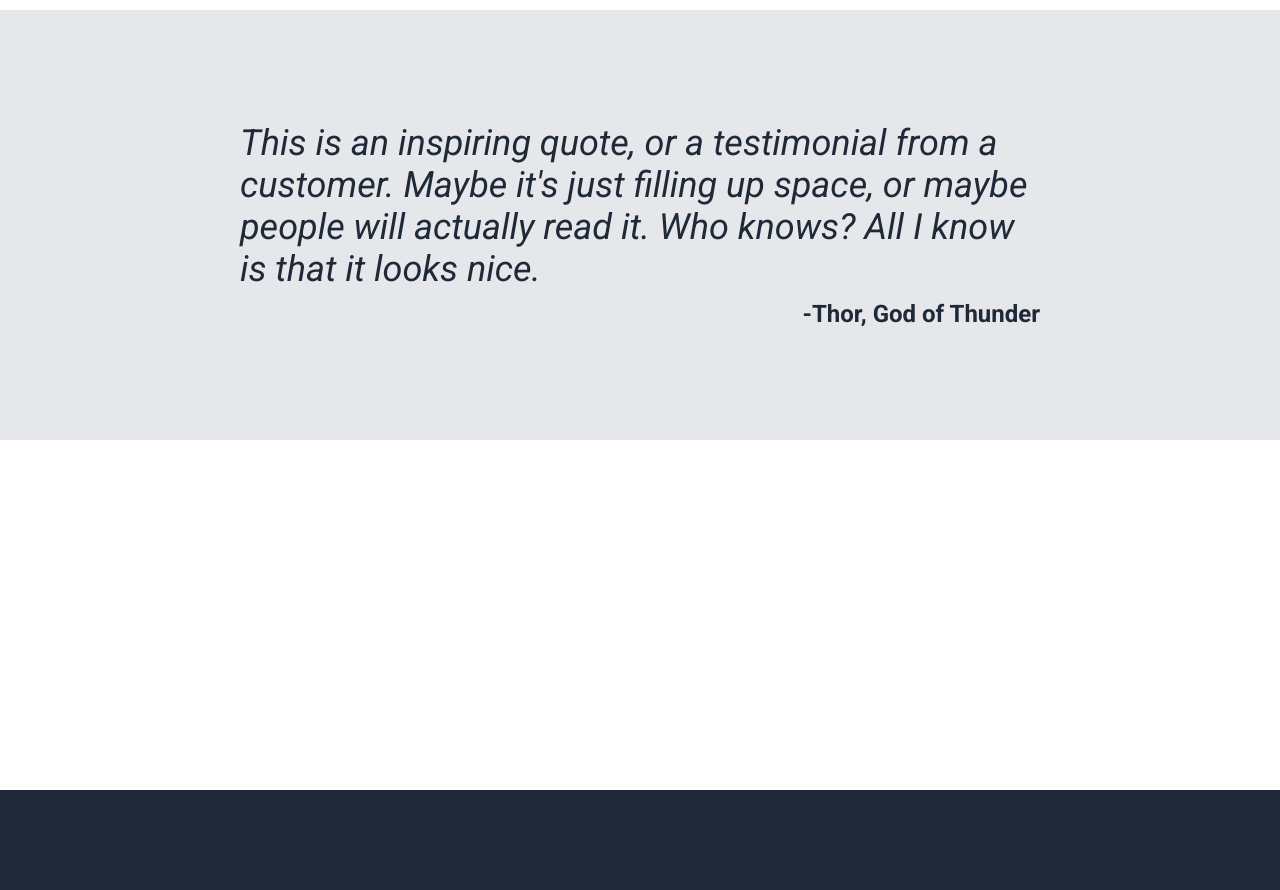
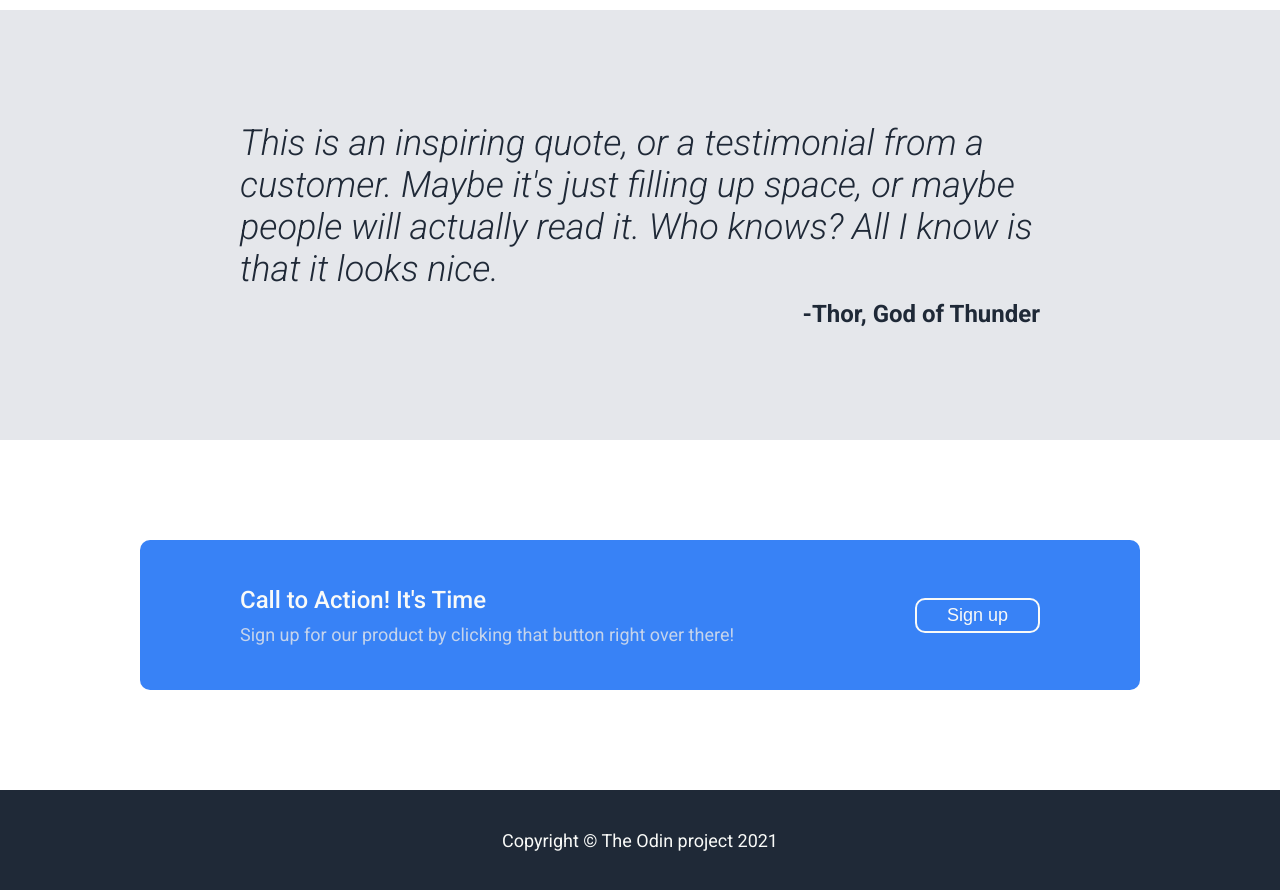
Before and after one commit to CoffeeeAddict/Landing-Page, a plain HTML site: page index.html in a window 1280 px wide. Shown: the part 1020-1910 px from the top of the page. Drawn offline with Linux system fonts and the light colour scheme.

Commit message:
Finished Design
Finished design, all thats left to do is add actual content

```diff
--- a/index.html
+++ b/index.html
@@ -90,11 +90,21 @@
     </div>
 
     <div class="signUp">
-
+        <div class="signUpBox">
+            <div class="signUpContent">
+                <div class="signUpMain">
+                    Call to Action! It's Time
+                </div>
+                <div class="signUpDesc">
+                    Sign up for our product by clicking that button right over there!
+                </div>
+            </div>
+            <button class="signUpButton">Sign up</button>
+        </div>
     </div>
 
     <div class="footer">
-
+        Copyright © The Odin project 2021
     </div>
 </body>
 </html>
--- a/styles.css
+++ b/styles.css
@@ -166,6 +166,7 @@ body {
     font-style: italic;
     color: #1F2937;
     width: 800px;
+    font-weight: 300;
 }
 
 .quoteAuthor {
@@ -175,6 +176,58 @@ body {
     align-self: flex-end;
 }
 
+.signUp {
+    display: flex;
+    justify-content: center;
+    align-items: center;
+}
+
+.signUpBox {
+    display: flex;
+    justify-content: space-between;
+    align-items: center;
+    width: 1000px;
+    height: 150px;
+    background-color: #3882F6;
+    padding: 50px 100px;
+    box-sizing: border-box;
+    border-radius: 10px;
+}
+
+.signUpContent {
+    display: flex;
+    flex-direction: column;
+    gap: 10px;
+}
+
+.signUpButton {
+    border: 2px solid #F9FAF8;
+    padding: 5px 30px;
+    color: #F9FAF8;
+    background-color: inherit;
+    border-radius: 10px;
+    font-size: 18px;
+    font-weight: 500;
+}
+
+.signUpMain {
+    color: #F9FAF8;
+    font-weight: 500;
+    font-size: 24px;
+}
+
+.signUpDesc {
+    color: #c5d4ec;
+    font-size: 18px;
+}
+
+.footer {
+    display: flex;
+    align-items: center;
+    justify-content: center;
+    font-size: 18px;
+    color: #F9FAF8
+}
 .reindeer {
     width: auto;
     height: 400px;
```
